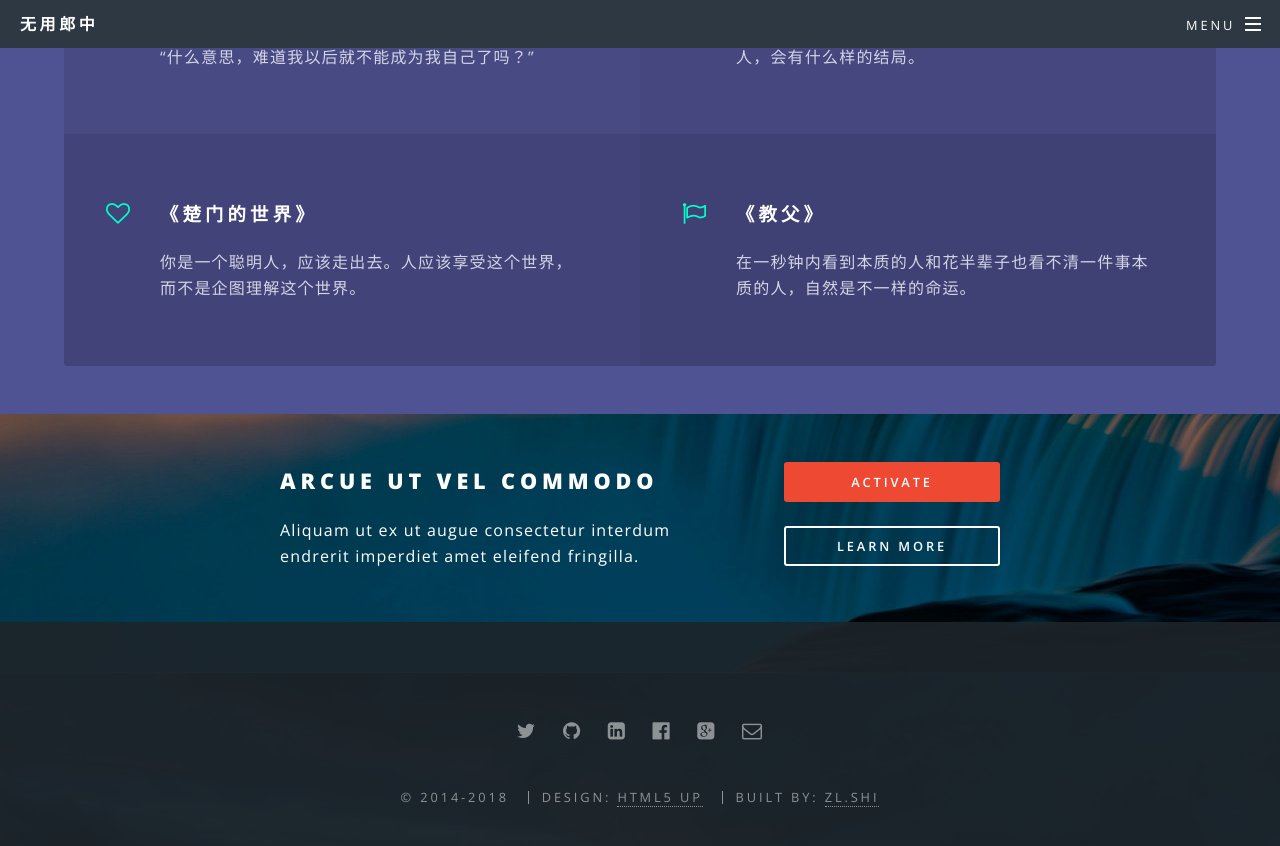
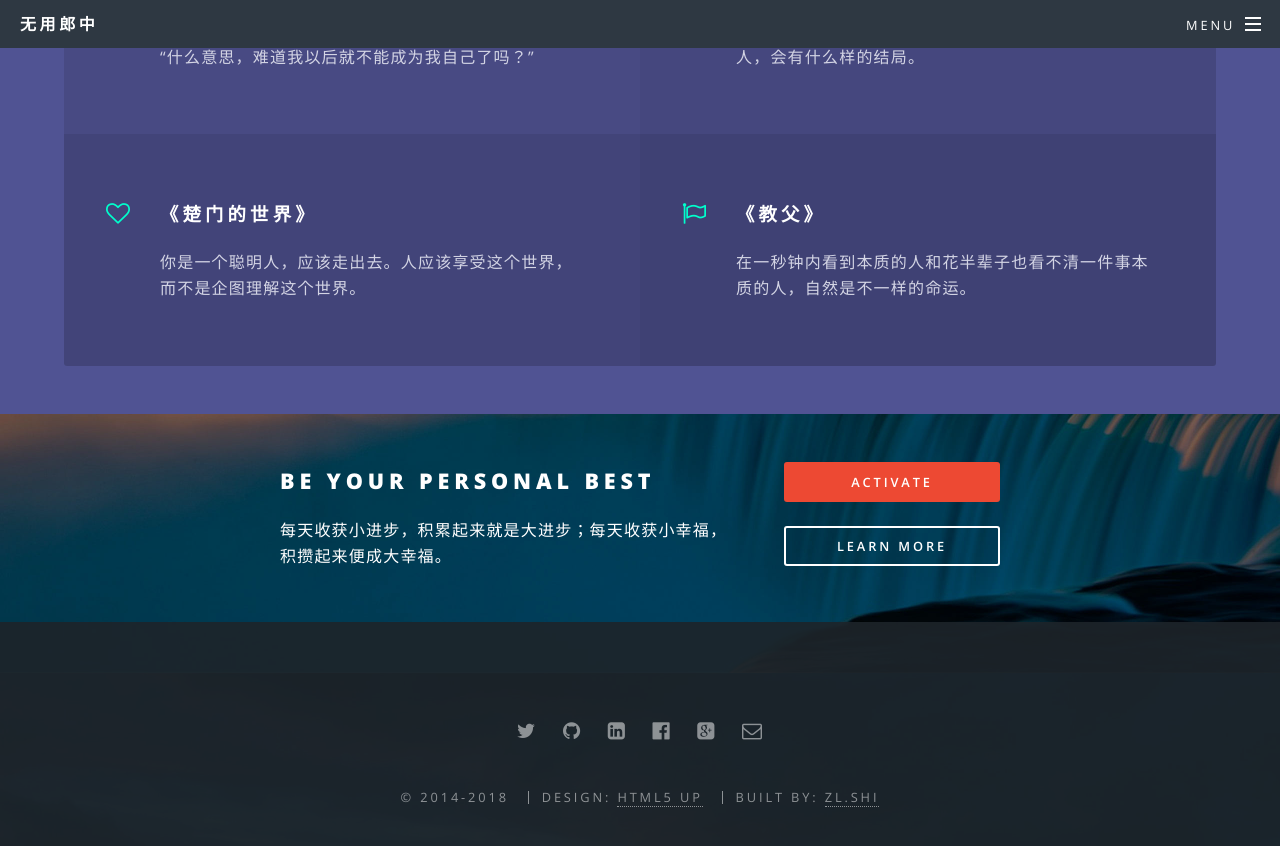
Before and after one commit to fantasylion/fantasylion.github.io, a Jekyll site: the page built from index.html, in a window 1280 px wide and 900 px high, scrolled down 2927 px. Shown: the top 846 px of the window. Built offline with Jekyll 4.4.1, drawn with Linux system fonts in a browser that asks for light colours; the list of posts is cut into pages by our own code.

Commit message:
Update index.html

```diff
--- a/index.html
+++ b/index.html
@@ -91,8 +91,8 @@ layout: landing
 					<section id="cta" class="wrapper style4">
 						<div class="inner">
 							<header>
-								<h2>Arcue ut vel commodo</h2>
-								<p>Aliquam ut ex ut augue consectetur interdum endrerit imperdiet amet eleifend fringilla.</p>
+								<h2>Be your personal best</h2>
+								<p>每天收获小进步，积累起来就是大进步；每天收获小幸福，积攒起来便成大幸福。</p>
 							</header>
 							<ul class="actions vertical">
 								<li><a href="#" class="button fit special">Activate</a></li>
```
